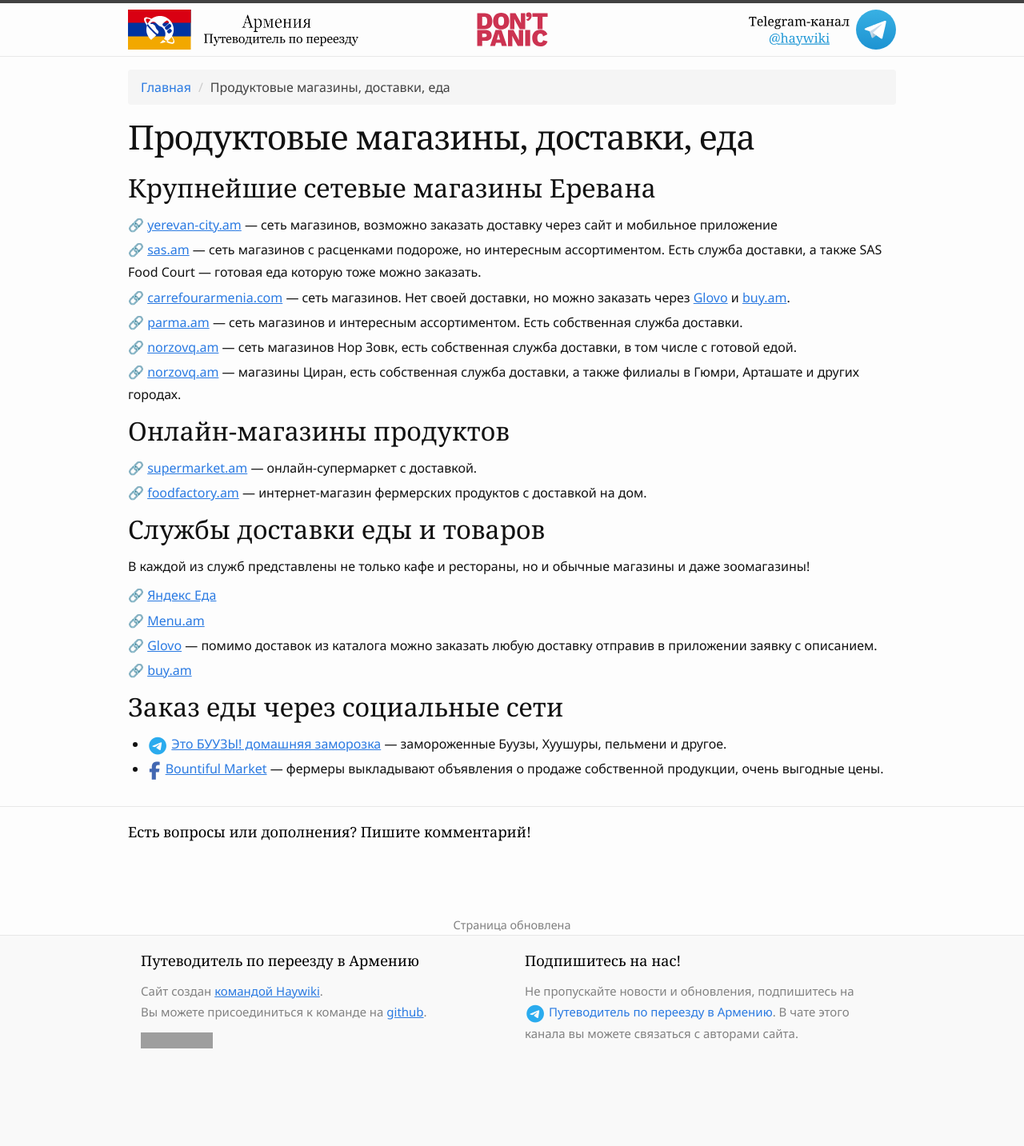
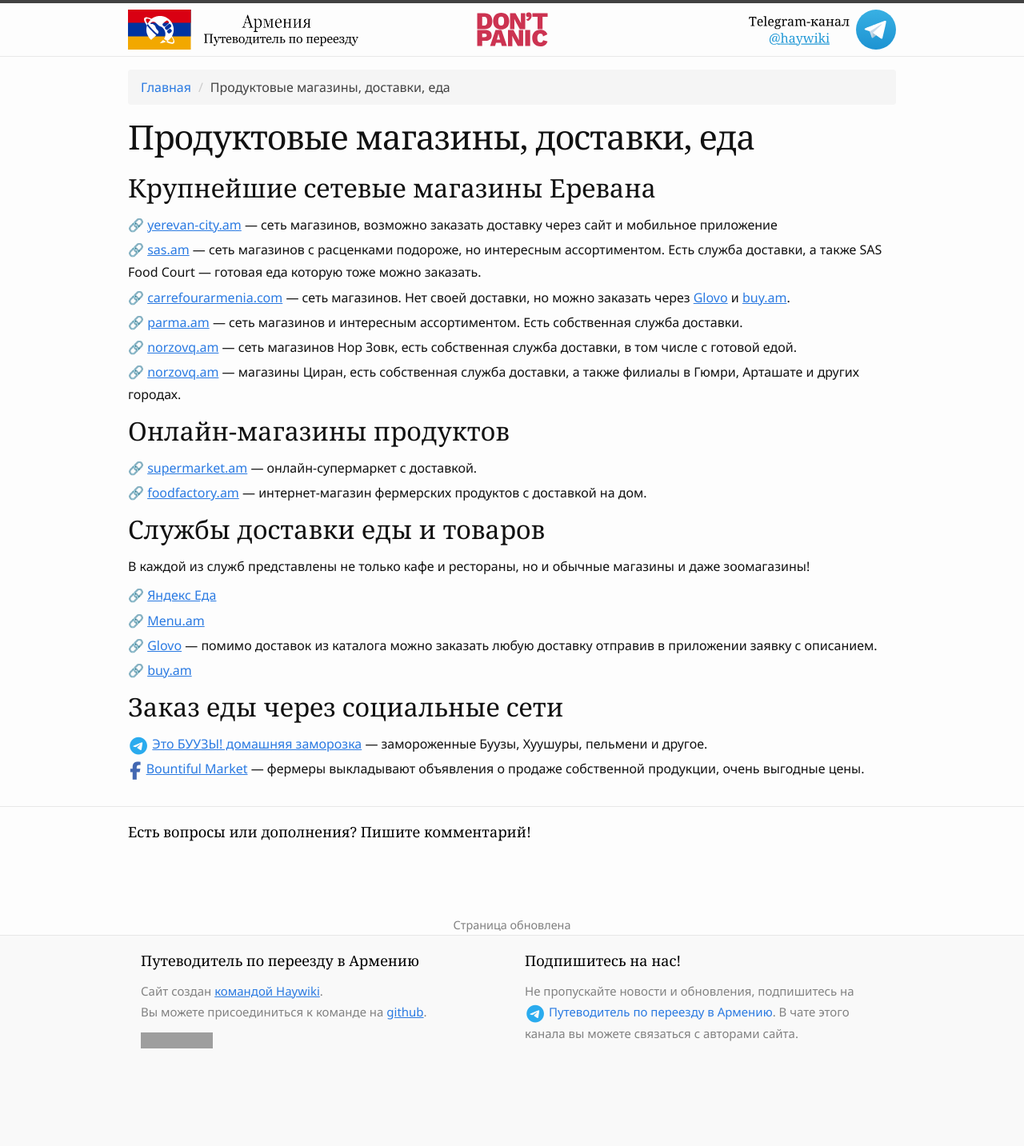
Before and after one commit to haywiki/haywiki.github.io, a Jekyll site: the page built from life/grocery.md, in a window 1280 px wide. Shown: the whole page at 80% size. Built offline with Jekyll 4.4.1, drawn with Linux system fonts in a browser that asks for light colours; nearby versions of some CDN libraries; a script that is not in the unit is left out; grey boxes are pictures that could not be loaded.

Commit message:
исправлена верстка

```diff
--- a/life/grocery.md
+++ b/life/grocery.md
@@ -34,3 +34,4 @@
 
 - <i class="fa-brands fa-telegram"></i> [Это БУУЗЫ! домашняя заморозка](https://t.me/erevanbuuz) — замороженные Буузы, Хуушуры, пельмени и другое.
 - <i class="fa-brands fa-facebook-f"></i> [Bountiful Market](https://www.facebook.com/groups/274732839916698/) — фермеры выкладывают объявления о продаже собственной продукции, очень выгодные цены.
+{: class="list-emoji"}
```
